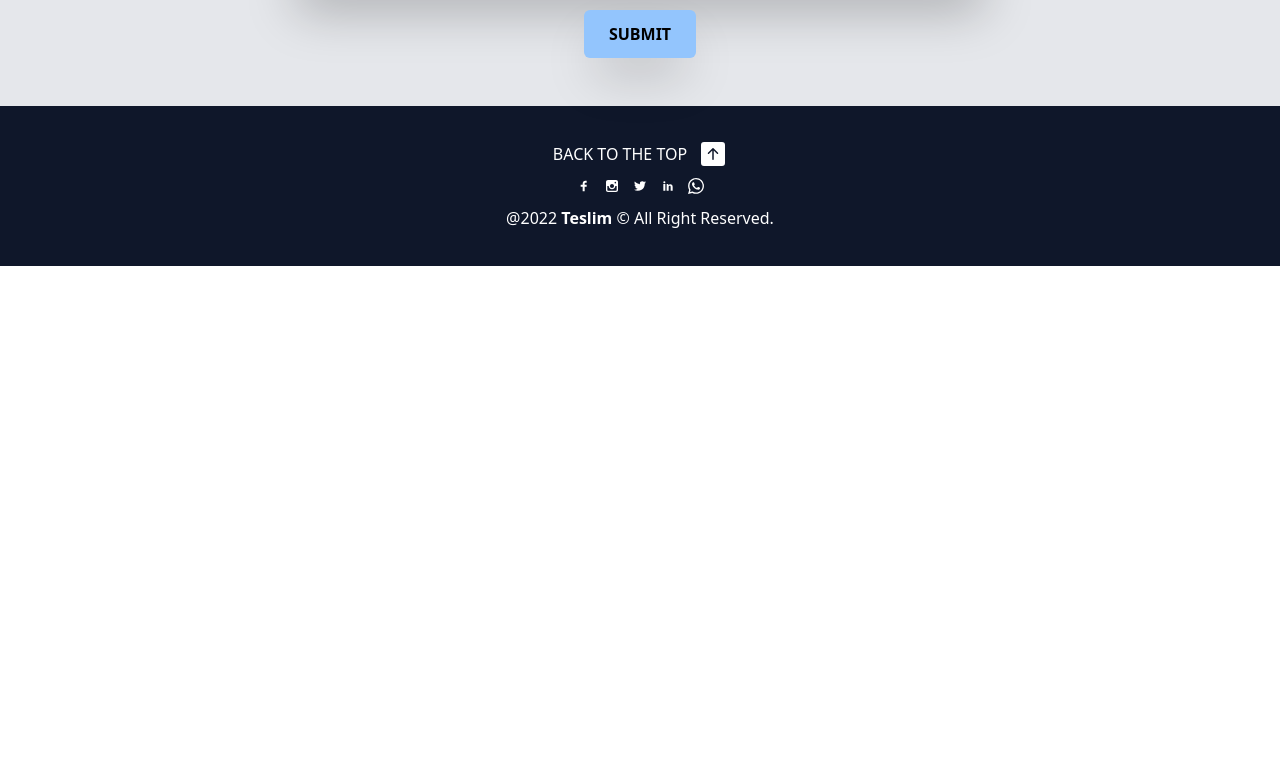
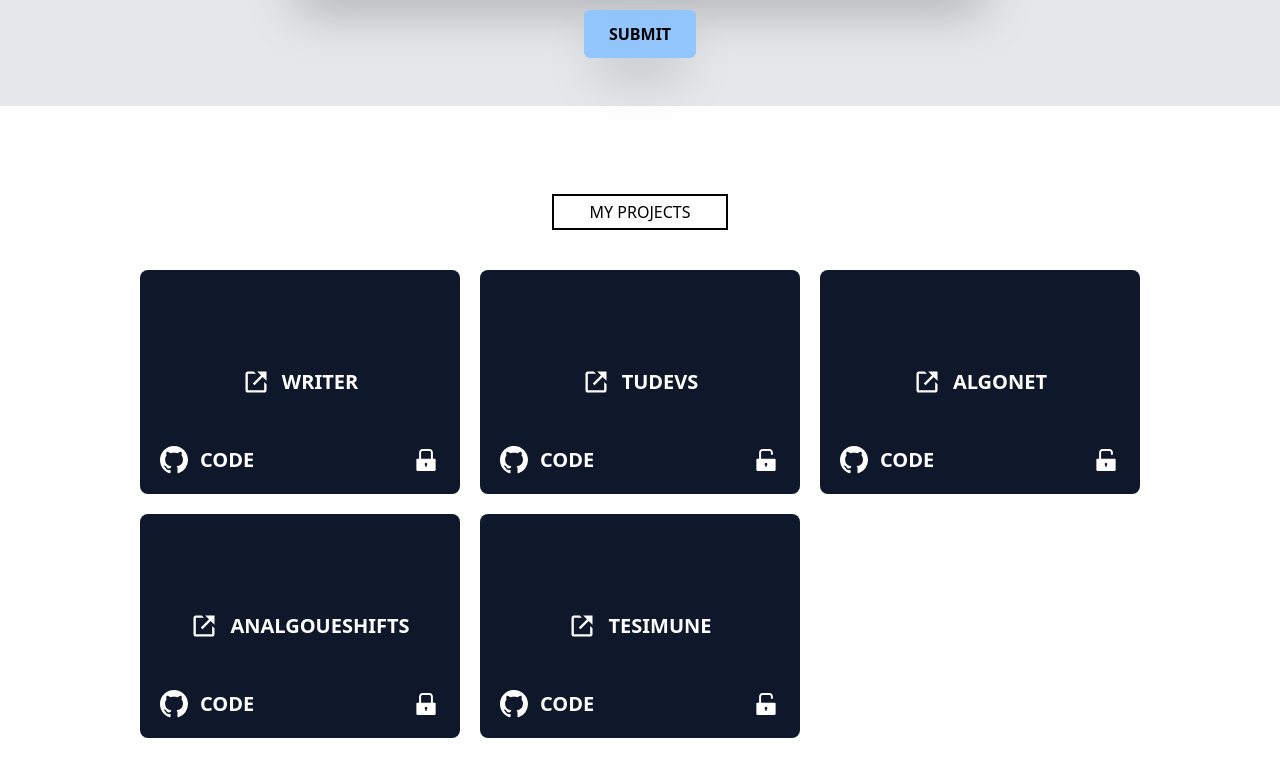
Before and after one commit to Tesimune/tesimune.com, a Next.js app: page / in a window 1280 px wide. Shown: the part 3373-4140 px from the top of the page. Before the commit the page ends 3639 px from the top, so only its background shows below. Built offline with nearby package versions, Linux system fonts and the light colour scheme.

Commit message:
Projects added

```diff
--- /dev/null
+++ b/content/Projects.js
@@ -0,0 +1,80 @@
+import React from 'react'
+import  { BsGithub } from 'react-icons/bs'
+import  { BiLinkExternal } from 'react-icons/bi'
+import  { AiFillLock, AiFillUnlock } from 'react-icons/ai'
+
+export default function Projects() {
+  return (
+    <div className='flex flex-col justify-center items-center py-16 px-5'>
+        <button className='border-2 py-1 px-9 mt-6 mb-10 border-black hover:bg-slate-900 hover:text-white'>MY PROJECTS</button>
+        <div className='grid md:grid-cols-2 lg:grid-cols-3 gap-5'>
+            <div className='bg-slate-900 hover:opacity-90 cursor-pointer grid items-center p-5 h-56 w-80 rounded-lg text-white font-bold text-xl relative'>
+                <div className='flex justify-between absolute inset-x-5 bottom-5'>
+                    <a className='flex items-center gap-3' target='blank' href='https://www.github.com/tesimune/writer'>
+                        <BsGithub className='h-7 w-7' />
+                        <span>CODE</span>
+                    </a>
+                    <AiFillLock className='h-7 w-7' />
+                </div>
+                <a target='blank' href='https://writer.tudevs.com' className='flex justify-center items-center space-x-3'>
+                    <BiLinkExternal className='h-7 w-7' />
+                    <span>WRITER</span>
+                </a>
+            </div>
+            <div className='bg-slate-900 hover:opacity-90 cursor-pointer grid items-center p-5 h-56 w-80 rounded-lg text-white font-bold text-xl relative'>
+                <div className='flex justify-between absolute inset-x-5 bottom-5'>
+                    <a className='flex items-center gap-3' target='blank' href='https://www.github.com/tesimune/tudevs'>
+                        <BsGithub className='h-7 w-7' />
+                        <span>CODE</span>
+                    </a>
+                    <AiFillUnlock className='h-7 w-7' />
+                </div>
+                <a target='blank' href='https://www.tudevs.com' className='flex justify-center items-center space-x-3'>
+                    <BiLinkExternal className='h-7 w-7' />
+                    <span>TUDEVS</span>
+                </a>
+            </div>
+            <div className='bg-slate-900 hover:opacity-90 cursor-pointer grid items-center p-5 h-56 w-80 rounded-lg text-white font-bold text-xl relative'>
+                <div className='flex justify-between absolute inset-x-5 bottom-5'>
+                    <a className='flex items-center gap-3' target='blank' href='https://www.github.com/tesimune/algonet'>
+                        <BsGithub className='h-7 w-7' />
+                        <span>CODE</span>
+                    </a>
+                    <AiFillUnlock className='h-7 w-7' />
+                </div>
+                <a target='blank' href='https://algonet.vercel.app' className='flex justify-center items-center space-x-3'>
+                    <BiLinkExternal className='h-7 w-7' />
+                    <span>ALGONET</span>
+                </a>
+            </div>
+            <div className='bg-slate-900 hover:opacity-90 cursor-pointer grid items-center p-5 h-56 w-80 rounded-lg text-white font-bold text-xl relative'>
+                <div className='flex justify-between absolute inset-x-5 bottom-5'>
+                    <a className='flex items-center gap-3' target='blank' href='https://www.github.com/tesimune/analogueshifts'>
+                        <BsGithub className='h-7 w-7' />
+                        <span>CODE</span>
+                    </a>
+                    <AiFillLock className='h-7 w-7' />
+                </div>
+                <a target='blank' href='https://www.analogueshifts.com' className='flex justify-center items-center space-x-3'>
+                    <BiLinkExternal className='h-7 w-7' />
+                    <span>ANALGOUESHIFTS</span>
+                </a>
+            </div>
+            <div className='bg-slate-900 hover:opacity-90 cursor-pointer grid items-center p-5 h-56 w-80 rounded-lg text-white font-bold text-xl relative'>
+                <div className='flex justify-between absolute inset-x-5 bottom-5'>
+                    <a className='flex items-center gap-3' target='blank' href='https://www.github.com/tesimune/tesimune'>
+                        <BsGithub className='h-7 w-7' />
+                        <span>CODE</span>
+                    </a>
+                    <AiFillUnlock className='h-7 w-7' />
+                </div>
+                <a target='blank' href='https://tesimune.vercel.app' className='flex justify-center items-center space-x-3'>
+                    <BiLinkExternal className='h-7 w-7' />
+                    <span>TESIMUNE</span>
+                </a>
+            </div>
+
+        </div>
+    </div>
+  )
+}
--- a/pages/index.js
+++ b/pages/index.js
@@ -9,6 +9,7 @@ import Skills from '../content/Skills'
 import Learning from '../content/Learning'
 import Contact from '../content/Contact'
 import Message from '../content/Message'
+import Projects from '../content/Projects'
 import Footer from '../content/components/Footer'
 
 
@@ -27,6 +28,7 @@ export default function Home() {
         <Learning/>
         <Contact/>
         <Message/>
+        <Projects />
 
       </main>
         <Footer/>
```
